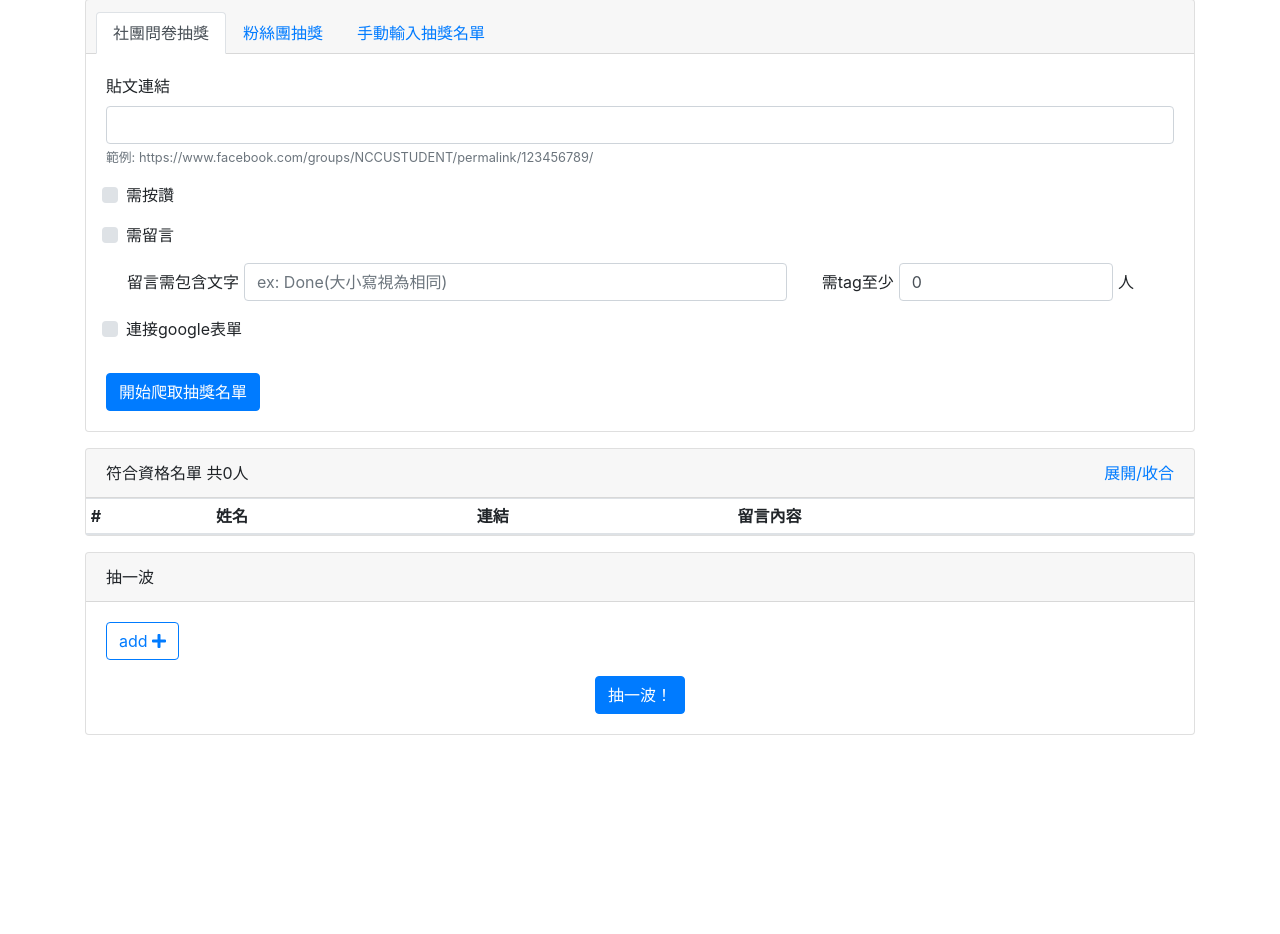
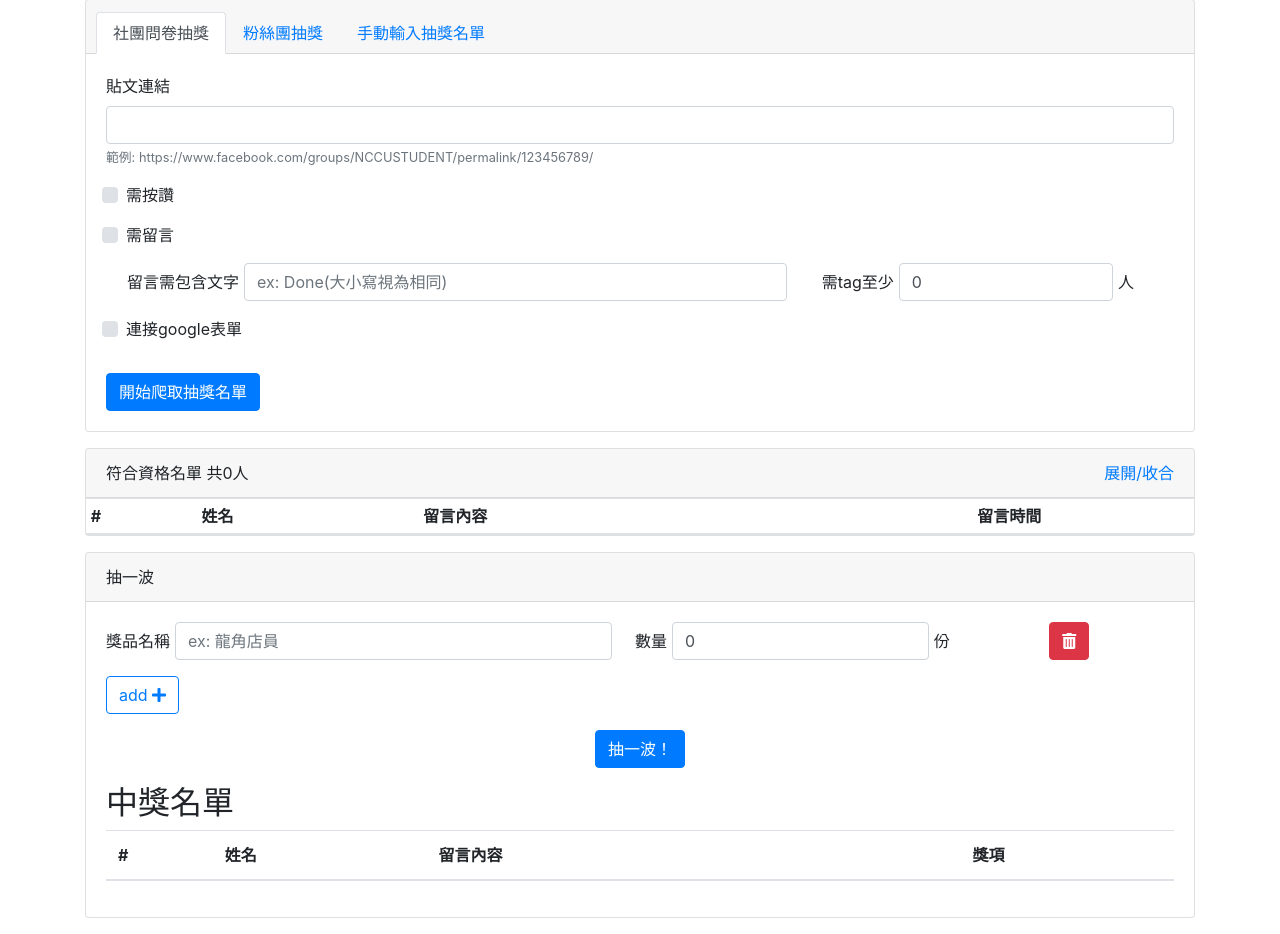
Before and after one commit to colman423/fb-lottery-helper, a Flask app: page / in a window 1280 px wide. Shown: the part 17-951 px from the top of the page. Before the commit the page ends 752 px from the top, so only its background shows below. Run offline with Flask 2, Linux system fonts and the light colour scheme; lists and menus that the app fills with data are empty; some libraries are stand-ins or nearby versions.

Commit message:
append winner

```diff
--- a/templates/index.html
+++ b/templates/index.html
@@ -111,10 +111,10 @@
             <table class="table table-striped table-sm mb-0">
                 <thead>
                     <tr>
-                        <th scope="col">#</th>
-                        <th scope="col">姓名</th>
-                        <th scope="col">連結</th>
-                        <th scope="col">留言內容</th>
+                        <th scope="col" style="width: 10%;">#</th>
+                        <th scope="col" style="width: 20%;">姓名</th>
+                        <th scope="col" style="width: 50%;">留言內容</th>
+                        <th scope="col" style="width: 20%;">留言時間</th>
                     </tr>
                 </thead>
                 <tbody id="legal-list-content" class="collapse show" aria-labelledby="headingOne" data-parent="#legal-list-wrapper">
@@ -151,6 +151,23 @@
             <button class="btn btn-outline-primary" id="btn-add-lottery">add  <i class="fas fa-plus"></i></button>
             <div class="mt-3 text-center">
                 <button class="btn btn-primary" id="lottery-btn">抽一波！</button>
+            </div>
+
+            <div id="winner-list-wrapper" class="mt-3">
+                <h2>中獎名單</h2>
+                <table class="table table-striped" >
+                    <thead>
+                        <tr>
+                            <th scope="col" style="width: 10%;">#</th>
+                            <th scope="col" style="width: 20%;">姓名</th>
+                            <th scope="col" style="width: 50%;">留言內容</th>
+                            <th scope="col" style="width: 20%;">獎項</th>
+                        </tr>
+                    </thead>
+                    <tbody id="winner-list-content">
+
+                    </tbody>
+                </table>
             </div>
         </div>
 
@@ -195,11 +212,10 @@
 
                 legalList = data;
                 ele = "";
-                for( i=0; i<data.length; i++ ) {
+                for( var i=0; i<data.length; i++ ) {
                     d = data[i];
-                    name = d.name
-                    url = '<a href="https://www.facebook.com'+d.url+'" target="_blank">'+d.url+'</a>';
-                    ele += '<tr><th scope="row">'+(i+1)+'</th><td>'+name+'</td><td>'+url+'</td><td>'+d.comment+'</td></tr>'
+                    url = "https://www.facebook.com"+d.url;
+                    ele += '<tr><th scope="row">'+(i+1)+'</th><td><a href="'+url+'" target="_blank">'+d.name+'</a></td>><td>'+d.comment+'</td><td>'+"69/19 23:99"+'</td></tr>'
                 }
                 $('#legal-list-content').html(ele);
                 $('#legal-count').text(data.length);
@@ -219,6 +235,7 @@
         lotteryInput = tmp.clone().removeClass('d-none').addClass('lottery-input').removeAttr('id')
         lotteryInput.appendTo('#lottery-input-wrapper');
     });
+    $('#btn-add-lottery').click()
     $(document).on('click', '.btn-delete-lottery', function() {
         var lotteryInput = $(this).parents('.lottery-input');
         lotteryInput.remove();
@@ -230,7 +247,6 @@
             var count = $(d).find('.input-lottery-count').val()
             return {'name': name, 'count': count};
         });
-        console.log(prize)
         data =  {
             'prize': prize,
             'legal_list': legalList
@@ -241,7 +257,14 @@
             'contentType': "application/json",
             'data': JSON.stringify(data),
             'success': function(res) {
-                console.log(res)
+                var ele = "";
+                for( var i=0; i<res.length; i++ ) {
+                    console.log(res[i]);
+                    d = res[i];
+                    url = "https://www.facebook.com"+d.url;
+                    ele += '<tr><td>'+(i+1)+'</td><td><a href="'+url+'" target="_blank">'+d.name+'</a></td><td>'+d.comment+'</td><td>'+d.prize+'</td></tr>';
+                }
+                $('#winner-list-content').html(ele);
             },
             'error': function(err) {
                 alert(err.responseText)
```
